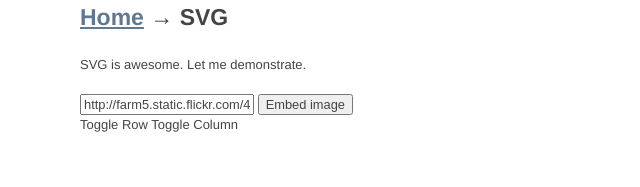
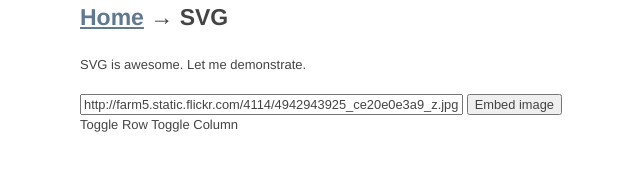
Before and after one commit to cw/HTML5-Hacks, a Python web app: template templates/svg.html in a window 1280 px wide. Shown: the part 97-284 px from the top of the page, without its empty margins (90-730 px from the left). Run offline with Jinja, Linux system fonts and the light colour scheme; the template is opened without the code that fills it, so the values that code supplies are empty; some libraries are stand-ins or nearby versions.

Commit message:
increased width of image_url text input element

```diff
--- a/static/css/custom.css
+++ b/static/css/custom.css
@@ -5,3 +5,7 @@ header p {
 footer {
     margin-top: 50px;
 }
+
+#image_url {
+    width: 375px;
+}
```
